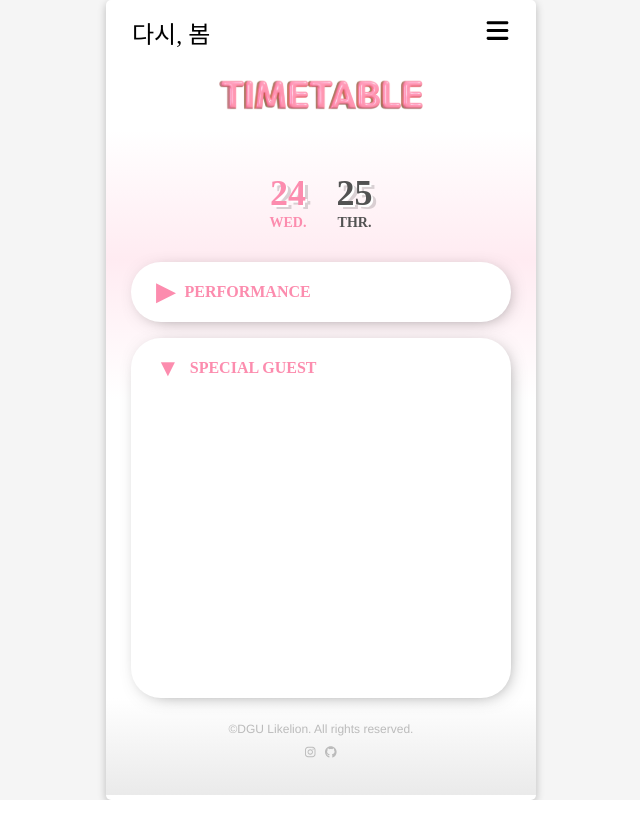
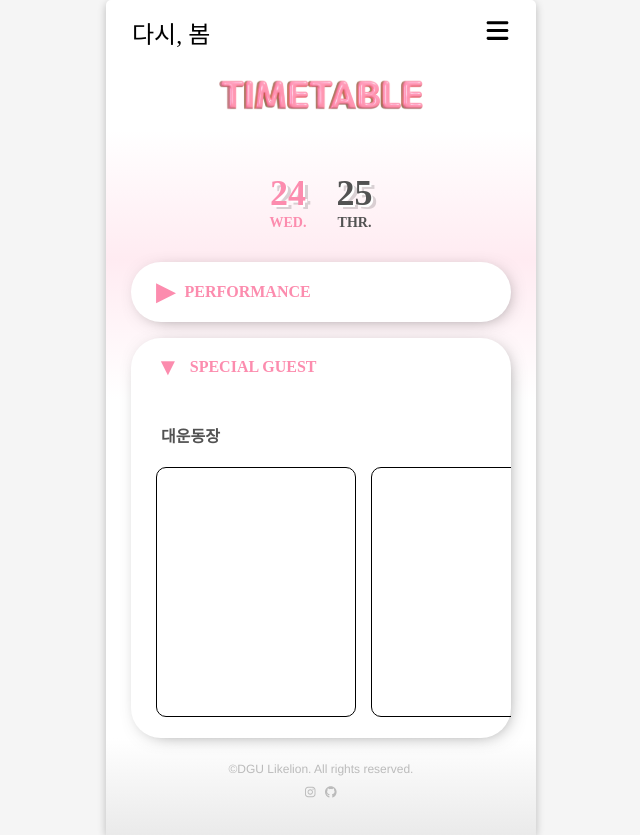
Before and after one commit to LikeLion-at-DGU/2023_spring_festival_front, a Next.js app: page /timetable in a window 1280 px wide. Shown: the whole page, without its empty margins (319-959 px from the left). Before the commit the page ends 800 px from the top, so only its background shows below. Built offline with nearby package versions, Linux system fonts and the light colour scheme; a web font is replaced by a local one.

Commit message:
Design: Setting cardSection UI

```diff
--- a/src/pages/timetable/index.jsx
+++ b/src/pages/timetable/index.jsx
@@ -55,18 +55,11 @@ const IconBox = styled.section`
   font-size: 24px;
 `;
 
-const ToggleHeader = styled.section`
-  width: 100%;
-  height: 60px;
-  display: flex;
-  align-items: center;
-  font-family: "yg-jalnan";
-`;
-
 const ToggleBox = styled.section`
   width: 100%;
-  height: ${(props) => (props.isOpen ? "45vh" : "60px")};
+  height: ${(props) => (props.isOpen ? "50vh" : "60px")};
   display: flex;
+  flex-direction: column;
   box-shadow: 3px 3px 20px -10px rgba(0, 0, 0, 0.7);
   border-radius: 30px;
   background-color: #fff;
@@ -79,6 +72,59 @@ const ToggleBox = styled.section`
   transition: all 0.5s;
   cursor: pointer;
 `;
+
+const ToggleHeader = styled.section`
+  width: 100%;
+  height: 60px;
+  display: flex;
+  align-items: center;
+  font-family: "yg-jalnan";
+`;
+
+const LocationHeader = styled.section`
+  width: 100%;
+  height: 50px;
+  display: flex;
+  align-items: flex-end;
+  color: ${secondaryColor};
+  padding-left: 15px;
+  display: ${(props) => (props.isOpen ? "" : "none")};
+`;
+
+const CardSection = styled.section`
+  width: 100%;
+  height: 300px;
+  display: flex;
+  align-items: center;
+  flex-wrap: nowrap;
+  gap: 15px;
+  overflow-x: auto;
+  padding: 10px;
+  *::-webkit-scrollbar {
+    width: 2px;
+    height: 2px;
+  }
+
+  *::-webkit-scrollbar-thumb {
+    background: ${primaryColor};
+    border-radius: 10px;
+  }
+  display: ${(props) => (props.isOpen ? "" : "none")};
+`;
+
+const Card = styled.div`
+  min-width: 200px;
+  min-height: 250px;
+  border: 1px solid black;
+  border-radius: 10px;
+`;
+
+// const ImgBox = styled.div`
+//   background-image: url({pin});
+//   background-position: center;
+//   background-repeat: no-repeat;
+//   background-size: contain;
+// `;
 
 export default function TimeTable() {
   // State 관리----------------------------------------
@@ -143,6 +189,16 @@ export default function TimeTable() {
             <IconBox>{specialGuest ? "▼" : "▶"}</IconBox>
             SPECIAL GUEST
           </ToggleHeader>
+          <LocationHeader isOpen={specialGuest}>대운동장</LocationHeader>
+          <CardSection isOpen={specialGuest}>
+            <Card></Card>
+            <Card></Card>
+            <Card></Card>
+            <Card></Card>
+            <Card></Card>
+            <Card></Card>
+            <Card></Card>
+          </CardSection>
         </ToggleBox>
       </Container>
       <style jsx>{`
```
Also changed, not shown: components/image/pin.png (added).
